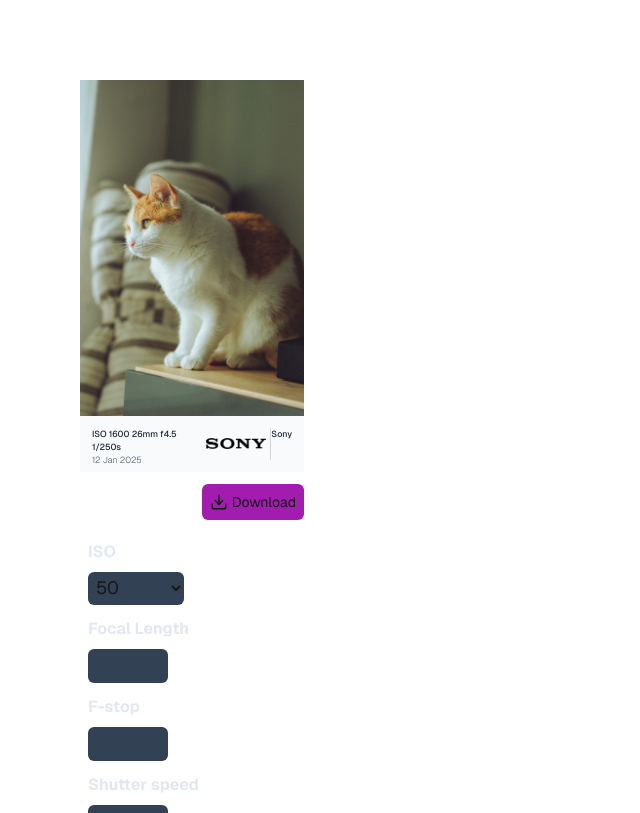
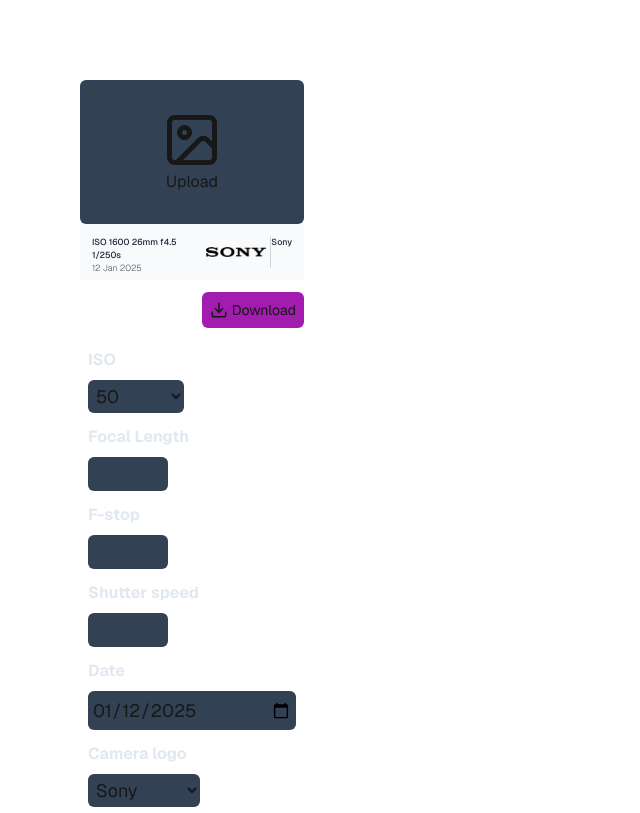
Before and after one commit to chmiiller/Lisiere, a Next.js app: page / in a window 1280 px wide. Shown: the top 813 px of the page, without its empty margins (0-640 px from the left). Built offline with nearby package versions, Linux system fonts and the light colour scheme.

Commit message:
Adds file picker!

```diff
--- a/src/app/page.tsx
+++ b/src/app/page.tsx
@@ -1,4 +1,10 @@
 'use client'
+
+import { useRef, useState } from 'react';
+import html2canvas from 'html2canvas';
+import { ArrowUpFromLine, Download } from 'lucide-react';
+
+import { useLisiereStore } from '@/store-provider';
 
 import Button from '@/components/Button';
 import DatePicker from '@/components/DatePicker';
@@ -6,11 +12,7 @@ import Footer from '@/components/Footer';
 import InputText from '@/components/InputText';
 import ISOSelect from '@/components/ISOSelect';
 import LogoSelect, { LogoOption } from '@/components/LogoSelect';
-import { useLisiereStore } from '@/store-provider';
-import html2canvas from 'html2canvas';
-import { useRef } from 'react';
-
-import { Download, ArrowUpFromLine } from 'lucide-react';
+import FilePicker from '@/components/FilePicker';
 
 export default function Home() {
   const {
@@ -27,6 +29,7 @@ export default function Home() {
   } = useLisiereStore((state) => state);
 
   const containerRef = useRef(null);
+  const [imagePath, setImagePath] = useState<string>("");
 
   const createImage = () => {
     if(containerRef.current) {
@@ -48,7 +51,12 @@ export default function Home() {
     <div className=" w-96 items-center justify-items-center min-h-screen p-3 pb-20 sm:p-20 font-[family-name:var(--font-geist-sans)]">
       {/* Image and Footer to be rendered in the end */}
       <div id='canvas-container' ref={containerRef}>
-        <img src={'/sample.jpg'} alt='sample image' />
+        {imagePath && <img src={imagePath} alt='uploaded image' />}
+        {!imagePath && (
+          <FilePicker onImageSelected={(imagePath) => {
+            setImagePath(imagePath)
+          }}/>
+        )}
         <Footer />
       </div>
       <DownloadButton onClick={createImage}/>
--- /dev/null
+++ b/src/components/FilePicker.tsx
@@ -0,0 +1,73 @@
+import { useRef, useState } from 'react';
+import { Image as ImageIcon } from 'lucide-react';
+
+type FilePickerProps = {
+  onImageSelected: (fileUrl: string) => void;
+};
+
+const FilePicker = ({ onImageSelected }: FilePickerProps) => {
+  const imagePicker = useRef<HTMLInputElement>(null);
+  const [errorMessage, setErrorMessage] = useState<string>('');
+
+  const handleImagePicker = (e: React.ChangeEvent<HTMLInputElement>) => {
+    const curFiles = e.target.files;
+    if (curFiles) {
+      if (curFiles.length === 0) {
+        setErrorMessage('no image selected');
+      } else {
+        const file = curFiles[0];
+        if (validFileType(file)) {
+          const imageSrc = URL.createObjectURL(file);
+          onImageSelected(imageSrc);
+        } else {
+          setErrorMessage('invalid file');
+        }
+      }
+    }
+  }
+
+  return (
+    <div className='flex flex-col items-center justify-center w-full h-36 bg-slate-700 rounded-md'>
+      <button
+        title={'Upload an image'}
+        className='cursor-pointer flex flex-col items-center justify-center w-full'
+        onClick={(event) => {
+          event.preventDefault();
+          imagePicker?.current?.click();
+        }}
+      >
+        <ImageIcon size={60}/>
+        {!errorMessage && <p>Upload</p>}
+        {errorMessage && <p className='text-red-300 w-full'>{errorMessage}</p>}
+      </button>
+      <input
+        ref={imagePicker}
+        style={{ display: 'none' }}
+        type="file"
+        id="image_uploads"
+        name="image_uploads"
+        accept=".jpg, .jpeg, .png"
+        onChange={handleImagePicker}
+      />
+    </div>
+  );
+}
+
+const fileTypes = [
+  "image/apng",
+  "image/bmp",
+  "image/gif",
+  "image/jpeg",
+  "image/pjpeg",
+  "image/png",
+  "image/svg+xml",
+  "image/tiff",
+  "image/webp",
+  "image/x-icon",
+];
+
+function validFileType(file: File) {
+  return fileTypes.includes(file.type);
+}
+
+export default FilePicker;
```
Also changed, not shown: 1 other file (tests, documents, lock files or other folders).
